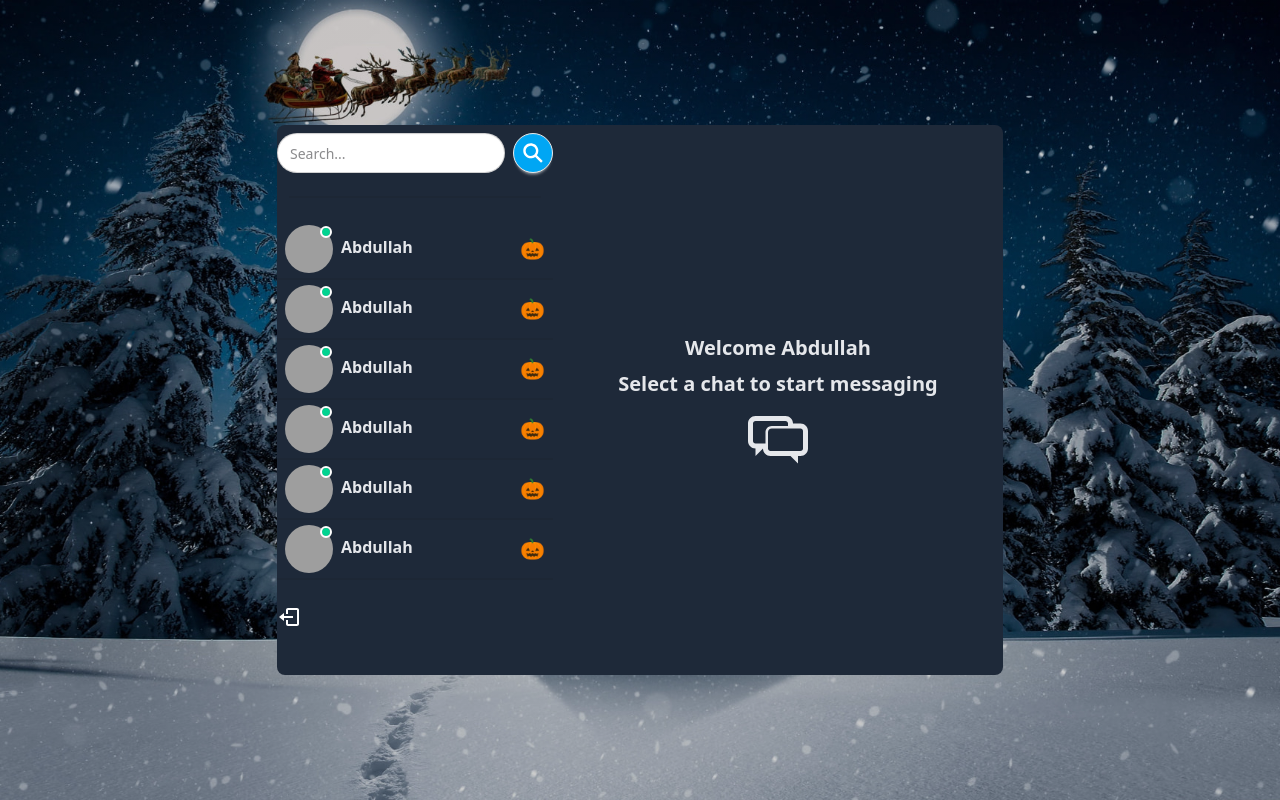
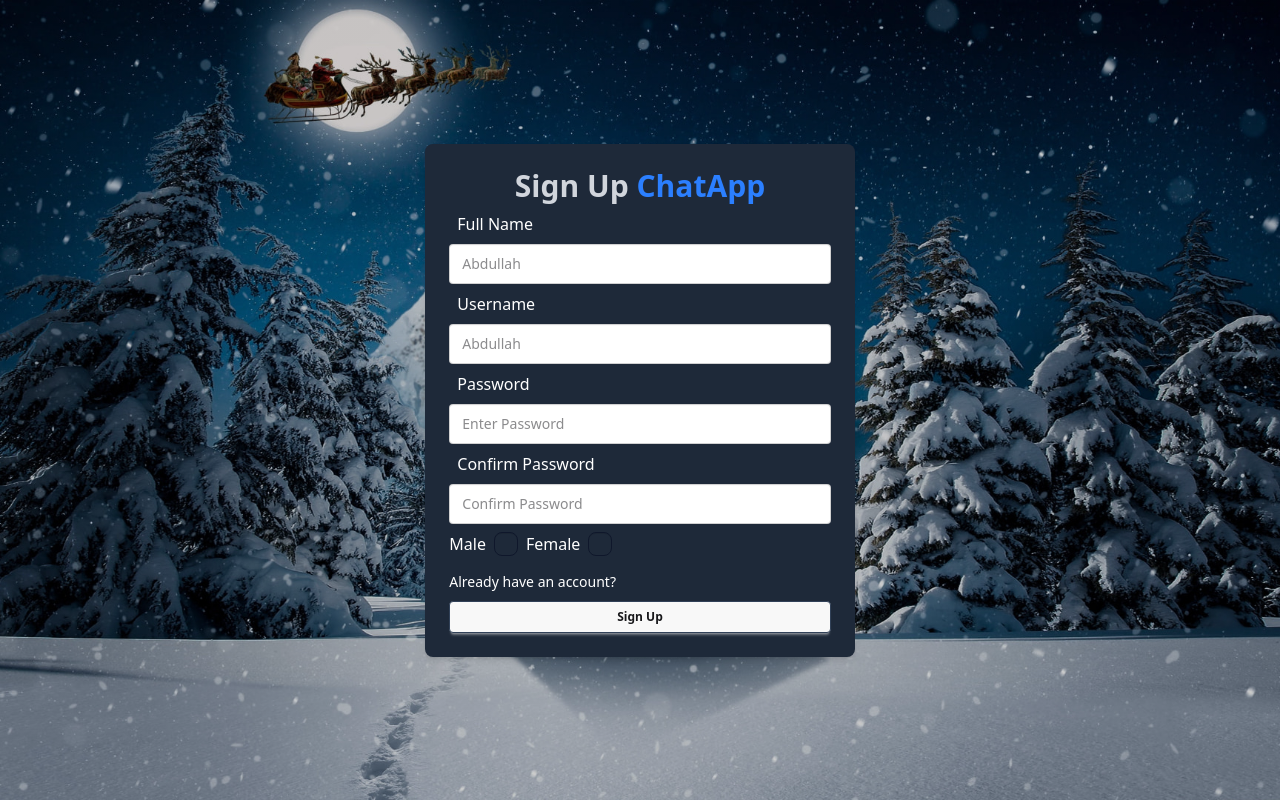
Before and after one commit to AbdullahIntisar/ChatApplication, a React (Vite) app in the folder frontend/: page /signup in a window 1280 px wide. Built offline with nearby package versions, Linux system fonts and the light colour scheme; grey boxes are pictures that could not be loaded.

Commit message:
office work done commit

```diff
--- a/frontend/package.json
+++ b/frontend/package.json
@@ -13,7 +13,9 @@
     "@tailwindcss/vite": "^4.1.11",
     "react": "^19.1.0",
     "react-dom": "^19.1.0",
+    "react-hot-toast": "^2.5.2",
     "react-icons": "^5.5.0",
+    "react-router-dom": "^7.6.3",
     "tailwindcss": "^4.1.11"
   },
   "devDependencies": {
--- a/frontend/src/App.jsx
+++ b/frontend/src/App.jsx
@@ -1,13 +1,29 @@
+import { Navigate, Route, Routes } from "react-router-dom";
 import "./App.css";
 import Home from "./components/pages/Home/Home";
 import Login from "./components/pages/Login/Login";
 import SignUp from "./components/pages/SignUp/SignUp";
-
+import { Toaster } from "react-hot-toast";
+import { useAuthContext } from "./context/AuthContext";
 function App() {
+  const { authUser } = useAuthContext();
   return (
     <div className="p-4 h-screen flex items-center justify-center">
-      {/* <SignUp /> */}
-      <Home />
+      <Routes>
+        <Route
+          path="/"
+          element={authUser ? <Home /> : <Navigate to={"/login"} />}
+        />
+        <Route
+          path="/login"
+          element={authUser ? <Navigate to={"/"} /> : <Login />}
+        />
+        <Route
+          path="/signup"
+          element={authUser ? <Navigate to={"/"} /> : <SignUp />}
+        />
+      </Routes>
+      <Toaster />
     </div>
   );
 }
--- a/frontend/src/components/Sidebar/Logout.jsx
+++ b/frontend/src/components/Sidebar/Logout.jsx
@@ -1,9 +1,19 @@
 import React from "react";
 import { BiLogOut } from "react-icons/bi";
+import useLogOut from "../../hooks/useLogOut";
+
 const Logout = () => {
+  const { loading, logout } = useLogOut();
   return (
     <div className="mt-auto pt-6">
-      <BiLogOut className="w-6 h-6 text-white cursor-pointer" />
+      {!loading ? (
+        <BiLogOut
+          className="w-6 h-6 text-white cursor-pointer"
+          onClick={logout}
+        />
+      ) : (
+        <span className="loading loading-spinner"></span>
+      )}
     </div>
   );
 };
--- a/frontend/src/components/pages/Login/Login.jsx
+++ b/frontend/src/components/pages/Login/Login.jsx
@@ -1,44 +1,63 @@
-import React from "react";
+import React, { useState } from "react";
+import { Link } from "react-router-dom";
+import useLogin from "../../../hooks/useLogIn";
 
 const Login = () => {
+  const [username, setUsername] = useState("");
+  const [password, setPassword] = useState("");
+  const { loading, login } = useLogin();
+  const handleSubmit = async (e) => {
+    e.preventDefault();
+    await login(username, password);
+  };
   return (
     <div className="flex flex-col items-center justify-center min-w-96 mx-auto">
       <div className="w-full p-6 rounded-lg shadow-md bg-gray-800 bg-clip-padding backdrop-filter backdrop-blur-lg bg-opacity-0">
         <h1 className="text-3xl font-semibold text-center text-gray-300">
           Login
-          <span className="text-blue-500">ChatApp</span>
+          <span className="text-blue-500"> ChatApp</span>
         </h1>
-        <form>
+        <form onSubmit={handleSubmit}>
           <div>
             <label className="label p-2">
-              <span className="text-base label-text">Username</span>
+              <span className="text-base label-text text-white">Username</span>
             </label>
             <input
               type="text"
               placeholder="Enter username"
               className="w-full input input-bordered h-10"
+              value={username}
+              onChange={(e) => setUsername(e.target.value)}
             />
           </div>
 
           <div>
             <label className="label">
-              <span className="text-base label-text">Password</span>
+              <span className="text-base label-text text-white">Password</span>
             </label>
             <input
-              type="text"
-              placeholder="Enter username"
+              type="password"
+              placeholder="Enter password"
               className="w-full input input-bordered h-10"
+              value={password}
+              onChange={(e) => setPassword(e.target.value)}
             />
           </div>
-          <a
-            href="#"
-            className="text-sm hover:underline hover:text-blue-300 mt-2 inline-block"
+          <Link
+            to={"/signup"}
+            className="text-sm hover:underline hover:text-blue-300 mt-2 inline-block text-white"
           >
             {"Don't"} have an account?
-          </a>
+          </Link>
 
           <div>
-            <button className="btn btn-block btn-sm mt-2">Login</button>
+            <button className="btn btn-block btn-sm mt-2" disabled={loading}>
+              {loading ? (
+                <span className="loading loading-spinner"></span>
+              ) : (
+                "Login"
+              )}
+            </button>
           </div>
         </form>
       </div>
--- a/frontend/src/components/pages/SignUp/GenderCheck.jsx
+++ b/frontend/src/components/pages/SignUp/GenderCheck.jsx
@@ -1,19 +1,37 @@
 import React from "react";
 
-const GenderCheck = () => {
+const GenderCheck = ({ onCheckBoxChange, selectedGender }) => {
   return (
     <div className="flex ">
       <div className="form-control mt-2">
-        <label className={`label gap-2 cursor-pointer mr-2`}>
+        <label
+          className={`label gap-2 cursor-pointer mr-2 text-white ${
+            selectedGender === "male" ? "selected" : ""
+          }`}
+        >
           <span className="label-text">Male</span>
-          <input type="checkbox" className="checkbox border-slate-900" />
+          <input
+            type="checkbox"
+            className="checkbox border-slate-900"
+            checked={selectedGender === "male"}
+            onChange={() => onCheckBoxChange("male")}
+          />
         </label>
       </div>
 
       <div className="form-control mt-2">
-        <label className={`label gap-2 cursor-pointer`}>
+        <label
+          className={`label gap-2 cursor-pointer text-white ${
+            selectedGender === "female" ? "selected" : ""
+          }`}
+        >
           <span className="label-text">Female</span>
-          <input type="checkbox" className="checkbox border-slate-900" />
+          <input
+            type="checkbox"
+            className="checkbox border-slate-900"
+            checked={selectedGender === "female"}
+            onChange={() => onCheckBoxChange("female")}
+          />
         </label>
       </div>
     </div>
--- a/frontend/src/components/pages/SignUp/SignUp.jsx
+++ b/frontend/src/components/pages/SignUp/SignUp.jsx
@@ -1,71 +1,115 @@
-import React from "react";
+import React, { useState } from "react";
 import GenderCheck from "./GenderCheck";
+import { Link } from "react-router-dom";
+import useSignUp from "../../../hooks/useSignUp";
 
 const SignUp = () => {
+  const [inputs, setInputs] = useState({
+    fullName: "",
+    username: "",
+    password: "",
+    confirmpassword: "",
+    gender: "",
+  });
+  const { loading, signup } = useSignUp();
+  const handleCheckBoxGender = (gender) => {
+    setInputs({ ...inputs, gender });
+  };
+  const handleSubmit = async (e) => {
+    e.preventDefault();
+    //console.log(inputs);
+    await signup(inputs);
+  };
   return (
     <div className="flex flex-col items-center justify-center mix-w-96 mx-auto">
       <div>
         <div className="w-full p-6 rounded-lg shadow-md bg-gray-800 bg-clip-padding backdrop-filter backdrop-blur-lg bg-opacity-0">
           <h1 className="text-3xl font-semibold text-center text-gray-300">
             Sign Up
-            <span className="text-blue-500">ChatApp</span>
+            <span className="text-blue-500"> ChatApp</span>
           </h1>
 
-          <form>
+          <form onSubmit={handleSubmit}>
             <div>
               <label className="label p-2">
-                <span className="text-base label-text">Full Name</span>
+                <span className="text-base label-text text-white">Full Name</span>
               </label>
               <input
                 type="text"
                 placeholder="Abdullah"
                 className="w-full input input-bordered h-10"
+                value={inputs.fullName}
+                onChange={(e) =>
+                  setInputs({ ...inputs, fullName: e.target.value })
+                }
               />
             </div>
 
             <div>
               <label className="label p-2">
-                <span className="text-base label-text">Username</span>
+                <span className="text-base label-text text-white ">Username</span>
               </label>
               <input
                 type="text"
                 placeholder="Abdullah"
                 className="w-full input input-bordered h-10"
+                value={inputs.username}
+                onChange={(e) =>
+                  setInputs({ ...inputs, username: e.target.value })
+                }
               />
             </div>
 
             <div>
               <label className="label p-2">
-                <span className="text-base label-text">Password</span>
+                <span className="text-base label-text text-white">Password</span>
               </label>
               <input
                 type="password"
                 placeholder="Enter Password"
                 className="w-full input input-bordered h-10"
+                value={inputs.password}
+                onChange={(e) =>
+                  setInputs({ ...inputs, password: e.target.value })
+                }
               />
             </div>
 
             <div>
               <label className="label p-2">
-                <span className="text-base label-text">Confirm Password</span>
+                <span className="text-base label-text text-white">Confirm Password</span>
               </label>
               <input
                 type="password"
                 placeholder="Confirm Password"
                 className="w-full input input-bordered h-10"
+                value={inputs.confirmpassword}
+                onChange={(e) =>
+                  setInputs({ ...inputs, confirmpassword: e.target.value })
+                }
               />
             </div>
-            <GenderCheck />
-            <a
-              href="#"
-              className="text-sm hover:underline hover:text-blue-300 mt-4 inline-block"
+            <GenderCheck
+              onCheckBoxChange={handleCheckBoxGender}
+              selectedGender={inputs.gender}
+            />
+            <Link
+              to={"/login"}
+              className="text-sm hover:underline hover:text-blue-300 mt-4 inline-block text-white"
             >
               Already have an account?
-            </a>
+            </Link>
 
             <div>
-              <button className="btn btn-block btn-sm mt-2 border border-slate-700">
-                Sign Up
+              <button
+                className="btn btn-block btn-sm mt-2 border border-slate-700"
+                disabled={loading}
+              >
+                {loading ? (
+                  <span className="loading loading-spinner"></span>
+                ) : (
+                  "Sign Up"
+                )}
               </button>
             </div>
           </form>
--- /dev/null
+++ b/frontend/src/context/AuthContext.jsx
@@ -0,0 +1,33 @@
+import { createContext, useState, useContext } from "react";
+
+export const AuthContext = createContext();
+
+//hook in orde to consume this
+export const useAuthContext = () => {
+  return useContext(AuthContext);
+};
+export const AuthContextProvider = ({ children }) => {
+  const [authUser, setAuthUser] = useState(
+    JSON.parse(localStorage.getItem("chat-user")) || null
+  );
+  return (
+    <AuthContext.Provider value={{ authUser, setAuthUser }}>
+      {children}
+    </AuthContext.Provider>
+  );
+};
+
+// import { createContext, useContext, useState } from "react";
+
+// export const AuthContext = createContext();
+
+// // eslint-disable-next-line react-refresh/only-export-components
+// export const useAuthContext = () => {
+// 	return useContext(AuthContext);
+// };
+
+// export const AuthContextProvider = ({ children }) => {
+// 	const [authUser, setAuthUser] = useState(JSON.parse(localStorage.getItem("chat-user")) || null);
+
+// 	return <AuthContext.Provider value={{ authUser, setAuthUser }}>{children}</AuthContext.Provider>;
+// };
--- /dev/null
+++ b/frontend/src/hooks/useLogOut.js
@@ -0,0 +1,30 @@
+import { useState } from "react";
+import { useAuthContext } from "../context/AuthContext";
+import toast from "react-hot-toast";
+
+const useLogOut = () => {
+  const [loading, setLoading] = useState(false);
+  const { setAuthUser } = useAuthContext();
+  const logout = async () => {
+    setLoading(true);
+    try {
+      const res = await fetch("/api/auth/logout", {
+        method: "POST",
+        headers: { "Content-Type": "application/json" },
+      });
+      const data = await res.json();
+      if (data.error) {
+        throw new Error(data.error);
+      }
+      localStorage.removeItem("chat-user");
+      setAuthUser(null);
+    } catch (error) {
+      toast.error(error.message);
+    } finally {
+      setLoading(false);
+    }
+  };
+  return { loading, logout };
+};
+
+export default useLogOut;
--- /dev/null
+++ b/frontend/src/hooks/useLogin.js
@@ -0,0 +1,54 @@
+import { useState } from "react";
+import toast from "react-hot-toast";
+import { useAuthContext } from "../context/AuthContext";
+
+const useLogin = () => {
+  const [loading, setLoading] = useState(false);
+  const { setAuthUser } = useAuthContext();
+  const login = async (username, password) => {
+    setLoading(true);
+
+    const success = handleInputErrors(username, password);
+    if (!success) {
+      setLoading(false);
+      return;
+    }
+    try {
+      const res = await fetch("/api/auth/login", {
+        method: "POST",
+        headers: { "Content-Type": "application/json" },
+        body: JSON.stringify({ username, password }),
+      });
+      const data = res.json();
+      if (data.error) {
+        throw new Error(data.error);
+      }
+      //local storage
+      localStorage.setItem("chat-user", JSON.stringify(data));
+
+      //context
+      setAuthUser(data);
+    } catch (error) {
+      toast.error(error.message);
+    } finally {
+      setLoading(false);
+    }
+  };
+  return { loading, login };
+};
+export default useLogin;
+function handleInputErrors(username, password) {
+  if (!username || !password) {
+    toast.error("Please fill in all empty field");
+
+    return false;
+  }
+
+  if (password.length < 6) {
+    toast.error("Password must be at least 6 chracters");
+
+    return false;
+  }
+
+  return true;
+}
--- /dev/null
+++ b/frontend/src/hooks/useSignup.js
@@ -0,0 +1,80 @@
+import { Cursor } from "mongoose";
+import { useState } from "react";
+import toast from "react-hot-toast";
+import { useAuthContext } from "../context/AuthContext";
+
+const useSignUp = () => {
+  const [loading, setLoading] = useState(false);
+  const { setAuthUser } = useAuthContext();
+  const signup = async ({
+    fullName,
+    username,
+    password,
+    confirmpassword,
+    gender,
+  }) => {
+    const success = handleInputErrors({
+      fullName,
+      username,
+      password,
+      confirmpassword,
+      gender,
+    });
+    if (!success) return;
+
+    try {
+      const res = await fetch("/api/auth/signup", {
+        method: "POST",
+        headers: { "Content-Type": "application/json" },
+        body: JSON.stringify({
+          fullName,
+          username,
+          password,
+          confirmpassword,
+          gender,
+        }),
+      });
+
+      const data = await res.json();
+      if (data.error) {
+        throw new Error(data.error);
+      }
+      //   console.log(data);
+
+      //local storage
+      localStorage.setItem("chat-user", JSON.stringify(data));
+
+      //context
+      setAuthUser(data);
+    } catch (error) {
+      toast.error(error.message);
+    } finally {
+      setLoading(false);
+    }
+  };
+  return { loading, signup };
+};
+export default useSignUp;
+
+function handleInputErrors({
+  fullName,
+  username,
+  password,
+  confirmpassword,
+  gender,
+}) {
+  if (!fullName || !username || !password || !confirmpassword || !gender) {
+    toast.error("Please fill in all empty field");
+    return false;
+  }
+  if (password !== confirmpassword) {
+    toast.error("Passwords do not match");
+    return false;
+  }
+  if (password.length < 6) {
+    toast.error("Password must be at least 6 chracters");
+    return false;
+  }
+
+  return true;
+}
--- a/frontend/src/main.jsx
+++ b/frontend/src/main.jsx
@@ -2,9 +2,14 @@
 import { createRoot } from "react-dom/client";
 import "./index.css";
 import App from "./App.jsx";
-
+import { BrowserRouter } from "react-router-dom";
+import { AuthContextProvider } from "./context/AuthContext.jsx";
 createRoot(document.getElementById("root")).render(
   <StrictMode>
-    <App />
+    <BrowserRouter>
+      <AuthContextProvider>
+        <App />
+      </AuthContextProvider>
+    </BrowserRouter>
   </StrictMode>
 );
--- a/frontend/vite.config.js
+++ b/frontend/vite.config.js
@@ -5,4 +5,12 @@
 // https://vite.dev/config/
 export default defineConfig({
   plugins: [react(), tailwindcss()],
+  server: {
+    port: 3000,
+    proxy: {
+      "/api": {
+        target: "http://localhost:5000",
+      },
+    },
+  },
 });
```
Also changed, not shown: 2 other files (tests, documents, lock files or other folders).
